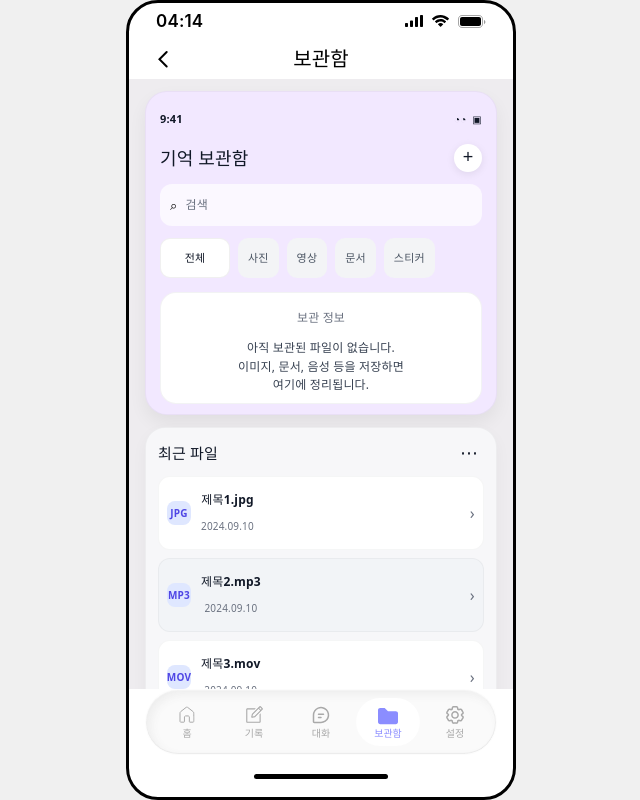
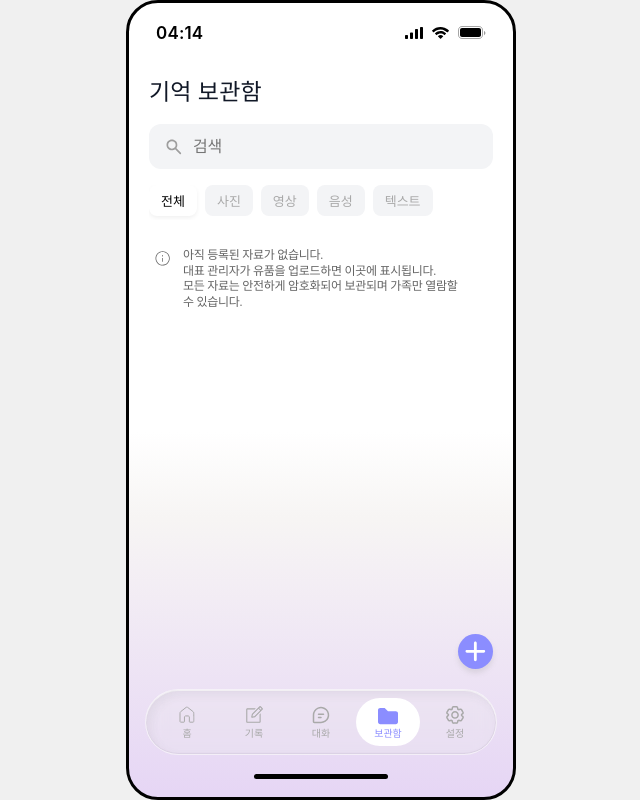
Before and after one commit to Ramjwi-Thunder/hello-again, a React (Vite) app: page / in a window 1280 px wide. Both pictures are taken after a click on the button "보관함". Shown: the whole page, without its empty margins (319-959 px from the left). Built offline with nearby package versions, Linux system fonts and the light colour scheme.

Commit message:
ArchivePage 및 스타일 전체 수정

```diff
--- a/src/App.jsx
+++ b/src/App.jsx
@@ -10,11 +10,11 @@ const PlaceholderPage = ({ title }) => (
 );
 
 const pages = [
-  { key: 'home', component: <HomePage />, title: '홈' },
-  { key: 'history', component: <PlaceholderPage title="기록 페이지" />, title: '기록' },
-  { key: 'chat', component: <PlaceholderPage title="대화 페이지" />, title: '대화' },
-  { key: 'archive', component: <ArchivePage />, title: '보관함' },
-  { key: 'settings', component: <PlaceholderPage title="설정 페이지" />, title: '설정' },
+  { key: 'home', component: <HomePage />, title: '홈', showTopBar: true },
+  { key: 'history', component: <PlaceholderPage title="기록 페이지" />, title: '기록', showTopBar: true },
+  { key: 'chat', component: <PlaceholderPage title="대화 페이지" />, title: '대화', showTopBar: true },
+  { key: 'archive', component: <ArchivePage />, title: '', showTopBar: false },
+  { key: 'settings', component: <PlaceholderPage title="설정 페이지" />, title: '설정', showTopBar: true },
 ];
 
 function App() {
@@ -26,6 +26,7 @@ function App() {
       title={currentPage.title}
       activeTab={activeTab}
       onTabChange={setActiveTab}
+      showTopBar={currentPage.showTopBar}
     >
       <div style={{ height: '100%', overflowY: 'auto' }}>{currentPage.component}</div>
     </AppShell>
--- a/src/components/common/AppShell.css
+++ b/src/components/common/AppShell.css
@@ -6,11 +6,15 @@
   max-width: 390px;
   max-height: 844px;
   overflow: hidden; /* 앱 전체 스크롤 방지 (콘텐츠는 app-content 내에서 스크롤) */
-  background-color: var(--shell-bg);
+  background: #ffffff;
   box-shadow: none;
   border-radius: 32px;
   border: 3px solid rgba(0, 0, 0, 1.0);
   box-sizing: border-box;
+}
+
+.app-shell--archive {
+  background: linear-gradient(180deg, #FFF 53.97%, #F7F5F4 64.8%, #E2CFF5 107.58%);
 }
 
 .app-content {
--- a/src/components/common/AppShell.jsx
+++ b/src/components/common/AppShell.jsx
@@ -4,11 +4,13 @@ import StatusBar from './StatusBar';
 import TopBar from './TopBar';
 import HomeIndicator from './HomeIndicator';
 
-function AppShell({ children, title, onBackClick, bottomNav = true, activeTab, onTabChange }) {
+function AppShell({ children, title, onBackClick, bottomNav = true, activeTab, onTabChange, showTopBar = true }) {
+  const shellClassName = ['app-shell', activeTab ? `app-shell--${activeTab}` : ''].filter(Boolean).join(' ');
+
   return (
-    <div className="app-shell">
+    <div className={shellClassName}>
       <StatusBar />
-      <TopBar title={title} onBackClick={onBackClick} />
+      {showTopBar && <TopBar title={title} onBackClick={onBackClick} />}
       <div className="app-content">{children}</div>
       <div className="app-shell-bottom">
         {bottomNav && <BottomNav activeTab={activeTab} onTabChange={onTabChange} />}
--- /dev/null
+++ b/src/pages/Archive/Archive.css
@@ -0,0 +1,22 @@
+.tag-button {
+  padding: 6px 12px;
+  border-radius: 8px;
+  border: none;
+  font-size: 13px;
+  font-weight: 600;
+  cursor: pointer;
+  white-space: nowrap;
+  transition: color 0.15s ease, background-color 0.15s ease, box-shadow 0.15s ease;
+}
+
+.tag-button.active {
+  color: #000000;
+  background: #ffffff;
+  box-shadow: 0 2px 4px rgba(0, 0, 0, 0.06);
+}
+
+.tag-button.inactive {
+  color: #a9a9a9;
+  background: #f3f4f6;
+  box-shadow: none;
+}
--- a/src/pages/Archive/ArchivePage.jsx
+++ b/src/pages/Archive/ArchivePage.jsx
@@ -1,216 +1,213 @@
+import React from 'react';
+import './Archive.css';
+
 function ArchivePage() {
-  const tags = ['전체', '사진', '영상', '문서', '스티커'];
-  const files = [
-    { name: '제목1.jpg', meta: '2024.09.10' },
-    { name: '제목2.mp3', meta: '2024.09.10' },
-    { name: '제목3.mov', meta: '2024.09.10' },
-    { name: '제목4.pdf', meta: '2024.09.10' },
-    { name: '제목5.txt', meta: '2024.09.10' },
-    { name: '제목6.png', meta: '2024.09.10' },
-  ];
+  const tags = ['전체', '사진', '영상', '음성', '텍스트'];
+  const [activeTag, setActiveTag] = React.useState('전체');
+  const [searchTerm, setSearchTerm] = React.useState('');
 
   return (
     <main
       style={{
         width: '100%',
         height: '100%',
-        padding: '12px 16px 18px',
+        padding: '16px 20px 20px',
         boxSizing: 'border-box',
-        background: '#eeecef',
+        background: 'transparent',
         display: 'flex',
         flexDirection: 'column',
-        gap: '12px',
+        overflow: 'hidden',
       }}
     >
+      {/* Title */}
+      <h1 style={{ margin: '0 0 20px 0', fontSize: '23px', fontWeight: 700, color: '#111827', textAlign: 'left' }}>
+        기억 보관함
+      </h1>
+
+      {/* Search Bar */}
       <div
         style={{
-          background: '#f2e8ff',
-          borderRadius: '22px',
-          padding: '14px 14px 10px',
-          boxShadow: '0 8px 18px rgba(0, 0, 0, 0.06)',
-          border: '1px solid rgba(0,0,0,0.04)',
+          display: 'flex',
+          width: '100%',
+          height: '45px',
+          padding: '16px 15px',
+          alignItems: 'center',
+          gap: '7px',
+          borderRadius: '12px',
+          background: '#F3F4F6',
+          marginBottom: '16px',
+          boxSizing: 'border-box',
+        }}
+      >
+        <svg
+          xmlns="http://www.w3.org/2000/svg"
+          width="20"
+          height="20"
+          viewBox="0 0 20 20"
+          fill="none"
+          style={{
+            width: '20px',
+            height: '20px',
+            flexShrink: 0,
+            aspectRatio: '1/1',
+          }}
+        >
+          <path d="M7.91667 13.3333C6.40278 13.3333 5.12167 12.8089 4.07333 11.76C3.025 10.7111 2.50056 9.43 2.5 7.91667C2.49944 6.40333 3.02389 5.12222 4.07333 4.07333C5.12278 3.02444 6.40389 2.5 7.91667 2.5C9.42944 2.5 10.7108 3.02444 11.7608 4.07333C12.8108 5.12222 13.335 6.40333 13.3333 7.91667C13.3333 8.52778 13.2361 9.10417 13.0417 9.64583C12.8472 10.1875 12.5833 10.6667 12.25 11.0833L16.9167 15.75C17.0694 15.9028 17.1458 16.0972 17.1458 16.3333C17.1458 16.5694 17.0694 16.7639 16.9167 16.9167C16.7639 17.0694 16.5694 17.1458 16.3333 17.1458C16.0972 17.1458 15.9028 17.0694 15.75 16.9167L11.0833 12.25C10.6667 12.5833 10.1875 12.8472 9.64583 13.0417C9.10417 13.2361 8.52778 13.3333 7.91667 13.3333ZM7.91667 11.6667C8.95833 11.6667 9.84389 11.3022 10.5733 10.5733C11.3028 9.84444 11.6672 8.95889 11.6667 7.91667C11.6661 6.87444 11.3017 5.98917 10.5733 5.26083C9.845 4.5325 8.95944 4.16778 7.91667 4.16667C6.87389 4.16556 5.98861 4.53028 5.26083 5.26083C4.53306 5.99139 4.16833 6.87667 4.16667 7.91667C4.165 8.95667 4.52972 9.84222 5.26083 10.5733C5.99194 11.3044 6.87722 11.6689 7.91667 11.6667Z" fill="#9E9E9E" />
+        </svg>
+        <input
+          type="text"
+          placeholder="검색"
+          value={searchTerm}
+          onChange={(e) => setSearchTerm(e.target.value)}
+          style={{
+            flex: '1 0 0',
+            border: 'none',
+            background: 'transparent',
+            outline: 'none',
+            color: '#9E9E9E',
+            fontFamily: 'Pretendard',
+            fontSize: '16px',
+            fontStyle: 'normal',
+            fontWeight: 500,
+            lineHeight: '23px',
+            letterSpacing: '-0.32px',
+          }}
+        />
+      </div>
+
+      {/* Tags */}
+      <div style={{ display: 'flex', gap: '8px', marginBottom: '20px', overflow: 'auto', paddingBottom: '4px' }}>
+        {tags.map((tag) => {
+          const isActive = activeTag === tag;
+          return (
+            <button
+              key={tag}
+              type="button"
+              onClick={() => setActiveTag(tag)}
+              className={`tag-button ${isActive ? 'active' : 'inactive'}`}
+              style={{
+                padding: '6px 12px',
+                borderRadius: '8px',
+                border: 'none',
+                fontSize: '13px',
+                fontWeight: 600,
+                color: isActive ? '#000000' : '#a9a9a9',
+                background: isActive ? '#ffffff' : '#F3F4F6',
+                cursor: 'pointer',
+                whiteSpace: 'nowrap',
+                boxShadow: isActive ? '0 2px 4px rgba(0,0,0,0.06)' : 'none',
+              }}
+            >
+              {tag}
+            </button>
+          );
+        })}
+      </div>
+
+      {/* Empty State */}
+      <div
+        style={{
+          display: 'flex',
+          flexDirection: 'column',
+          alignItems: 'flex-start',
+          gap: '12px',
+          marginTop: '8px',
         }}
       >
         <div
           style={{
             display: 'flex',
-            alignItems: 'center',
-            justifyContent: 'space-between',
-            fontWeight: 700,
-            fontSize: '11px',
-            color: '#111827',
-            marginBottom: '12px',
+            alignItems: 'flex-start',
+            gap: '6px',
+            width: '100%',
+            maxWidth: '320px',
           }}
         >
-          <span>9:41</span>
-          <div style={{ display: 'flex', alignItems: 'center', gap: '6px' }}>
-            <span style={{ fontSize: '10px' }}>◔◔</span>
-            <span style={{ fontSize: '10px' }}>▣</span>
-          </div>
-        </div>
-
-        <div style={{ display: 'flex', alignItems: 'center', justifyContent: 'space-between', marginBottom: '12px' }}>
-          <h2 style={{ margin: 0, fontSize: '18px', fontWeight: 700, color: '#111827' }}>기억 보관함</h2>
-          <button
-            type="button"
+          <div
             style={{
+              display: 'flex',
+              alignItems: 'center',
+              justifyContent: 'center',
               width: '28px',
               height: '28px',
-              border: 'none',
-              borderRadius: '50%',
-              background: '#ffffff',
-              boxShadow: '0 2px 8px rgba(0,0,0,0.08)',
-              fontSize: '18px',
-              color: '#111827',
-              cursor: 'pointer',
+              flexShrink: 0,
+              marginTop: '-4px',
             }}
           >
-            +
-          </button>
-        </div>
-
-        <div
-          style={{
-            display: 'flex',
-            alignItems: 'center',
-            gap: '8px',
-            background: 'rgba(255,255,255,0.7)',
-            borderRadius: '12px',
-            padding: '8px 10px',
-            marginBottom: '12px',
-          }}
-        >
-          <span style={{ fontSize: '13px' }}>⌕</span>
-          <span style={{ fontSize: '12px', color: '#6b7280' }}>검색</span>
-        </div>
-
-        <div style={{ display: 'flex', gap: '8px', flexWrap: 'wrap', marginBottom: '14px' }}>
-          {tags.map((tag, index) => (
-            <span
-              key={tag}
+            <svg
+              xmlns="http://www.w3.org/2000/svg"
+              width="18"
+              height="18"
+              viewBox="0 0 22 22"
+              fill="none"
               style={{
-                display: 'inline-flex',
-                alignItems: 'center',
-                justifyContent: 'center',
-                minWidth: index === 0 ? '48px' : 'auto',
-                padding: '6px 10px',
-                borderRadius: '10px',
-                fontSize: '11px',
-                fontWeight: 600,
-                color: index === 0 ? '#111827' : '#4b5563',
-                background: index === 0 ? '#ffffff' : '#f3f4f6',
-                border: index === 0 ? '1px solid rgba(0,0,0,0.06)' : 'none',
+                width: '18px',
+                height: '18px',
+                aspectRatio: '1/1',
               }}
             >
-              {tag}
-            </span>
-          ))}
-        </div>
-
-        <div
-          style={{
-            background: '#ffffff',
-            borderRadius: '16px',
-            padding: '12px 12px 8px',
-            border: '1px solid rgba(17,24,39,0.05)',
-          }}
-        >
-          <div style={{ fontSize: '12px', color: '#6b7280', marginBottom: '8px' }}>보관 정보</div>
-          <p style={{ margin: 0, fontSize: '12px', lineHeight: '1.55', color: '#374151' }}>
-            아직 보관된 파일이 없습니다.
+              <path d="M10.5423 2.75C12.8519 2.75 15.0669 3.66748 16.7 5.30061C18.3332 6.93374 19.2507 9.14874 19.2507 11.4583C19.2507 13.7679 18.3332 15.9829 16.7 17.6161C15.0669 19.2492 12.8519 20.1667 10.5423 20.1667C8.23272 20.1667 6.01772 19.2492 4.3846 17.6161C2.75147 15.9829 1.83398 13.7679 1.83398 11.4583C1.83398 9.14874 2.75147 6.93374 4.3846 5.30061C6.01772 3.66748 8.23272 2.75 10.5423 2.75ZM10.5423 3.66667C8.47584 3.66667 6.494 4.48757 5.03278 5.94879C3.57156 7.41001 2.75065 9.39185 2.75065 11.4583C2.75065 13.5248 3.57156 15.5067 5.03278 16.9679C6.494 18.4291 8.47584 19.25 10.5423 19.25C11.5655 19.25 12.5787 19.0485 13.5241 18.6569C14.4694 18.2653 15.3283 17.6914 16.0519 16.9679C16.7754 16.2444 17.3493 15.3854 17.7409 14.4401C18.1324 13.4947 18.334 12.4815 18.334 11.4583C18.334 9.39185 17.5131 7.41001 16.0519 5.94879C14.5906 4.48757 12.6088 3.66667 10.5423 3.66667ZM10.084 7.33333V9.16667H11.0007V7.33333H10.084ZM10.084 11V15.5833H11.0007V11H10.084Z" fill="#646464" />
+            </svg>
+          </div>
+          <p
+            style={{
+              margin: 0,
+              color: '#646464',
+              fontFamily: 'Pretendard',
+              fontSize: '12px',
+              fontStyle: 'normal',
+              fontWeight: 400,
+              lineHeight: '130%',
+              letterSpacing: '-0.28px',
+              textAlign: 'left',
+              flex: 1,
+            }}
+          >
+            아직 등록된 자료가 없습니다.
             <br />
-            이미지, 문서, 음성 등을 저장하면
+            대표 관리자가 유품을 업로드하면 이곳에 표시됩니다.
             <br />
-            여기에 정리됩니다.
+            모든 자료는 안전하게 암호화되어 보관되며 가족만 열람할 수 있습니다.
           </p>
         </div>
       </div>
 
-      <div
+      {/* FAB Button */}
+      <button
+        type="button"
         style={{
-          background: '#f7f7f9',
-          borderRadius: '20px',
-          padding: '12px 12px 8px',
-          border: '1px solid rgba(0,0,0,0.04)',
-          boxShadow: '0 6px 16px rgba(0,0,0,0.04)',
+          position: 'absolute',
+          bottom: '20px',
+          right: '20px',
+          width: '35px',
+          height: '35px',
+          aspectRatio: '1/1',
+          borderRadius: '99px',
+          border: 'none',
+          background: '#8B8DFF',
+          color: '#ffffff',
+          cursor: 'pointer',
+          boxShadow: '0 4px 5px 0 rgba(158, 158, 158, 0.25)',
+          display: 'flex',
+          alignItems: 'center',
+          justifyContent: 'center',
         }}
       >
-        <div style={{ display: 'flex', alignItems: 'center', justifyContent: 'space-between', marginBottom: '10px' }}>
-          <h3 style={{ margin: 0, fontSize: '15px', fontWeight: 700, color: '#111827' }}>최근 파일</h3>
-          <button type="button" style={{ background: 'transparent', border: 'none', fontSize: '18px', color: '#111827', cursor: 'pointer' }}>
-            ⋯
-          </button>
-        </div>
-
-        <div style={{ display: 'flex', flexDirection: 'column', gap: '8px' }}>
-          {files.map((file, index) => (
-            <div
-              key={`${file.name}-${index}`}
-              style={{
-                display: 'flex',
-                alignItems: 'center',
-                justifyContent: 'space-between',
-                padding: '10px 8px',
-                borderRadius: '12px',
-                background: index % 2 === 0 ? '#ffffff' : '#f2f4f7',
-                border: '1px solid rgba(17,24,39,0.04)',
-              }}
-            >
-              <div style={{ display: 'flex', alignItems: 'center', gap: '10px' }}>
-                <div
-                  style={{
-                    width: '24px',
-                    height: '24px',
-                    borderRadius: '8px',
-                    background: '#dfe7ff',
-                    display: 'flex',
-                    alignItems: 'center',
-                    justifyContent: 'center',
-                    fontSize: '10px',
-                    color: '#4f46e5',
-                    fontWeight: 700,
-                  }}
-                >
-                  {file.name.split('.').pop().toUpperCase()}
-                </div>
-                <div>
-                  <div style={{ fontSize: '12px', fontWeight: 600, color: '#111827' }}>{file.name}</div>
-                  <div style={{ fontSize: '10px', color: '#6b7280' }}>{file.meta}</div>
-                </div>
-              </div>
-              <span style={{ fontSize: '16px', color: '#6b7280' }}>›</span>
-            </div>
-          ))}
-        </div>
-      </div>
-
-      <div style={{ flex: 1 }} />
-
-      <div
-        style={{
-          display: 'flex',
-          justifyContent: 'center',
-          alignItems: 'center',
-          gap: '14px',
-          paddingTop: '8px',
-        }}
-      >
-        <button
-          type="button"
+        <svg
+          xmlns="http://www.w3.org/2000/svg"
+          width="24"
+          height="24"
+          viewBox="0 0 24 24"
+          fill="none"
           style={{
-            width: '42px',
-            height: '42px',
-            borderRadius: '12px',
-            border: 'none',
-            background: '#ffffff',
-            boxShadow: '0 4px 10px rgba(0,0,0,0.08)',
-            fontSize: '18px',
-            color: '#111827',
+            width: '23.333px',
+            height: '23.333px',
+            aspectRatio: '1/1',
           }}
         >
-          ⊕
-        </button>
-      </div>
+          <path d="M20.3325 13.1111H13.1102V20.3333C13.1102 20.7164 12.9581 21.0838 12.6872 21.3547C12.4163 21.6256 12.0489 21.7778 11.6658 21.7778C11.2827 21.7778 10.9153 21.6256 10.6444 21.3547C10.3735 21.0838 10.2214 20.7164 10.2214 20.3333V13.1111H2.99913C2.61604 13.1111 2.24864 12.9589 1.97776 12.688C1.70687 12.4171 1.55469 12.0497 1.55469 11.6667C1.55469 11.2836 1.70687 10.9162 1.97776 10.6453C2.24864 10.3744 2.61604 10.2222 2.99913 10.2222H10.2214V2.99999C10.2214 2.6169 10.3735 2.2495 10.6444 1.97861C10.9153 1.70772 11.2827 1.55554 11.6658 1.55554C12.0489 1.55554 12.4163 1.70772 12.6872 1.97861C12.9581 2.2495 13.1102 2.6169 13.1102 2.99999V10.2222H20.3325C20.7156 10.2222 21.083 10.3744 21.3538 10.6453C21.6247 10.9162 21.7769 11.2836 21.7769 11.6667C21.7769 12.0497 21.6247 12.4171 21.3538 12.688C21.083 12.9589 20.7156 13.1111 20.3325 13.1111Z" fill="white" />
+        </svg>
+      </button>
     </main>
   );
 }
```
